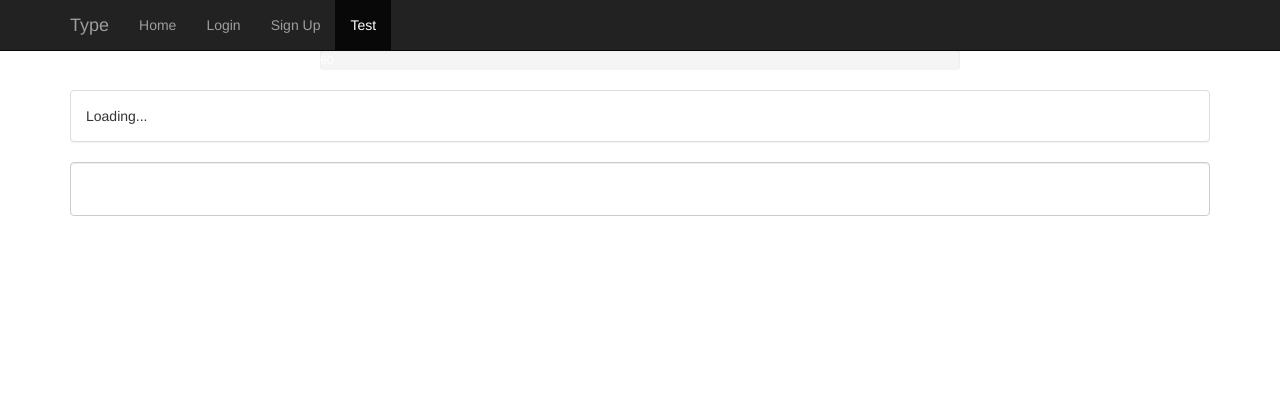
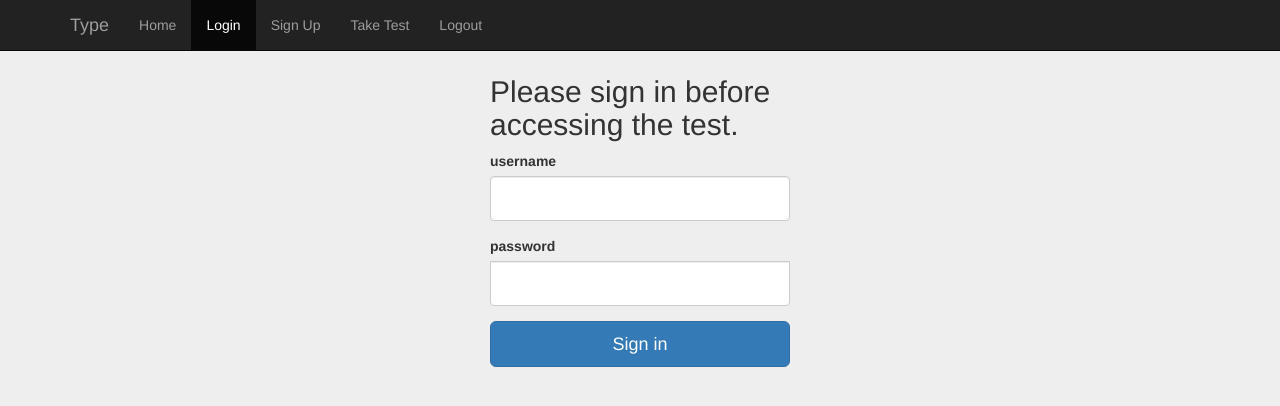
Before and after one commit to MindUnshackled/TypingSite, a Flask app: page /type in a window 1280 px wide. Shown: the top 406 px of the page. Run offline with Flask 2, Linux system fonts and the light colour scheme; some libraries are stand-ins or nearby versions.

Commit message:
misc improvements

```diff
--- a/app.py
+++ b/app.py
@@ -38,7 +38,9 @@ db.create_all()
 
 @app.route('/')
 def index():
-    return render_template('index.html')
+    if session.get("name"):
+        return render_template('index.html', name=session["name"])
+    return render_template('index.html', name="Guest")
 
 
 @app.route('/login', methods=['GET', 'POST'])
@@ -48,8 +50,8 @@ def login():
         user = User.query.filter_by(username=form.username.data).first()
         if user:
             if bcrypt.check_password_hash(user.password, form.password.data):
-                session[user] = user
-                return redirect(url_for('dashboard'))
+                session["name"] = form.username.data
+                return redirect(url_for('index'))
 
     return render_template('login.html', form=form)
 
@@ -73,7 +75,18 @@ def dashboard():
 
 @app.route('/type')
 def type():
-    return render_template('type.html')
+    if session.get("name"):
+        return render_template('type.html')
+    else:
+        form = RegisterForm()
+        return render_template('login.html', form=form, message=" before accessing the test.")
+
+
+@app.route('/logout')
+def logout():
+    if session.get("name"):
+        del session["name"]
+    return render_template('index.html', name="Guest")
 
 
 if __name__ == '__main__':
--- a/static/script.js
+++ b/static/script.js
@@ -1,8 +1,9 @@
-const RANDOM_QUOTE = 'https://api.quotable.io/random?minLength=200'
+const RANDOM_QUOTE = 'https://api.quotable.io/random?minLength=100'
 const displayElement = document.getElementById('displayID')
 const inputElement = document.getElementById('inputID')
 const timerElement = document.getElementById('timerID')
-
+const wpmElement = document.getElementById('wpmID')
+let wpm = 0
 inputElement.addEventListener('input', ()=>{
     const quotearray = displayElement.querySelectorAll('span')
     const value = inputElement.value.split('')
@@ -12,6 +13,7 @@ inputElement.addEventListener('input', ()=>{
     }
 
     let correct = true
+    wpm = 0
     quotearray.forEach((characterSpan, index)=>{
         const character = value[index]
         if(character == null){
@@ -22,6 +24,8 @@ inputElement.addEventListener('input', ()=>{
         else if(character === characterSpan.innerText) {
             characterSpan.classList.add('correct')
             characterSpan.classList.remove('incorrect')
+            wpm++
+
         }
         else{
             characterSpan.classList.add('incorrect')
@@ -52,20 +56,27 @@ async function renderQuote(){
 }
 
 let startTime
+let intervalID
 function startTimer(){
     timerElement.innerText = "60"
     timerElement.setAttribute('aria-valuenow', '60')
     timerElement.setAttribute('width', '100')
     startTime = new Date()
-    setInterval(()=>{
+    intervalID = setInterval(()=>{
         timerElement.innerText = getTime()
-        let pcg = Math.floor(getTime()/60*100)
+        let pcg = Math.floor(timerElement.innerText/60*100)
+        wpmElement.innerText= Math.floor(wpm/4)
         timerElement.setAttribute('aria-valuenow', pcg)
         timerElement.setAttribute('style','width:'+Number(pcg)+'%')
     }, 1000)
 }
 
-function getTime(){
+function getTime() {
+    if(timerElement.innerText == 0){
+        console.log("yay")
+        clearInterval(intervalID)
+        inputElement.setAttribute("readonly", "")
+    }
     return Math.floor(60-((new Date() - startTime)/1000))
 }
 
--- a/templates/index.html
+++ b/templates/index.html
@@ -26,6 +26,8 @@ Demo App
             <li class="active"><a href="#">Home</a></li>
             <li><a href="{{ url_for('login') }}">Login</a></li>
             <li><a href="{{ url_for('signup') }}">Sign Up</a></li>
+              <li><a href="{{ url_for('type') }}">Take Test</a></li>
+              <li><a href="http://127.0.0.1:5000/logout">Logout</a></li>
           </ul>
         </div><!--/.nav-collapse -->
       </div>
@@ -36,6 +38,7 @@ Demo App
       <div class="starter-template">
         <h1>Typing Test</h1>
         <p class="lead" id="quote">Sign up for an account then login to take tests.<br></p>
+          {{ name }}
       </div>
 
     </div><!-- /.container -->
--- a/templates/login.html
+++ b/templates/login.html
@@ -27,6 +27,8 @@ Login
             <li><a href="{{ url_for('index') }}">Home</a></li>
               <li class="active"><a href="#">Login</a></li>
             <li><a href="{{ url_for('signup') }}">Sign Up</a></li>
+              <li><a href="{{ url_for('type') }}">Take Test</a></li>
+              <li><a href="http://127.0.0.1:5000/logout">Logout</a></li>
           </ul>
         </div><!--/.nav-collapse -->
       </div>
@@ -35,12 +37,10 @@ Login
     <div class="container">
 
       <form class="form-signin" method="POST" action="/login">
-        <h2 class="form-signin-heading">Please sign in</h2>
+        <h2 class="form-signin-heading">Please sign in{{ message }}</h2>
         {{ form.hidden_tag() }}
           {{ wtf.form_field(form.username) }}
           {{ wtf.form_field(form.password) }}
-          {{ wtf.form_field(form.remember) }}
-
         <button class="btn btn-lg btn-primary btn-block" type="submit">Sign in</button>
       </form>
 
--- a/templates/signup.html
+++ b/templates/signup.html
@@ -27,6 +27,8 @@ Sign Up
             <li><a href="{{ url_for('index') }}">Home</a></li>
               <li><a href="{{ url_for('login') }}">Login</a></li>
               <li class="active"><a href="#">Sign Up</a></li>
+              <li><a href="{{ url_for('type') }}">Take Test</a></li>
+              <li><a href="http://127.0.0.1:5000/logout">Logout</a></li>
 
           </ul>
         </div><!--/.nav-collapse -->
--- a/templates/type.html
+++ b/templates/type.html
@@ -30,7 +30,8 @@ Demo App
             <li><a href="{{ url_for('index') }}">Home</a></li>
             <li><a href="{{ url_for('login') }}">Login</a></li>
             <li><a href="{{ url_for('signup') }}">Sign Up</a></li>
-            <li class="active"><a href="#">Test</a></li>
+            <li class="active"><a href="#">Take Test</a></li>
+              <li><a href="http://127.0.0.1:5000/logout">Logout</a></li>
           </ul>
         </div><!--/.nav-collapse -->
       </div>
@@ -45,6 +46,7 @@ Demo App
         <div class="panel-body" id="displayID">Loading...</div>
     </div>
         <textarea class="form-control z-depth-1" id="inputID" style="resize:none"></textarea>
+    <div id="wpmID"></div>
 
     </div><!-- /.container -->
 {% endblock %}
```
Also changed, not shown: database.db.
